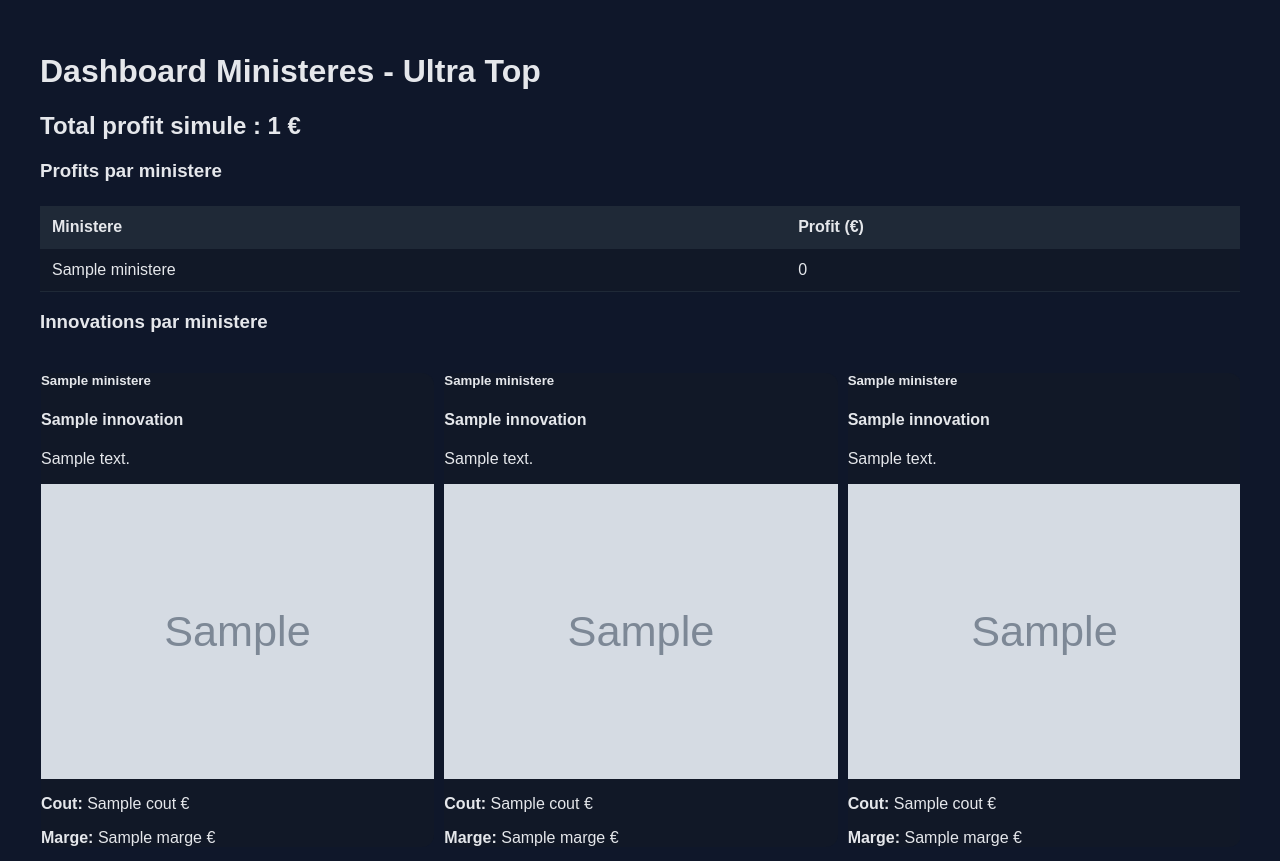
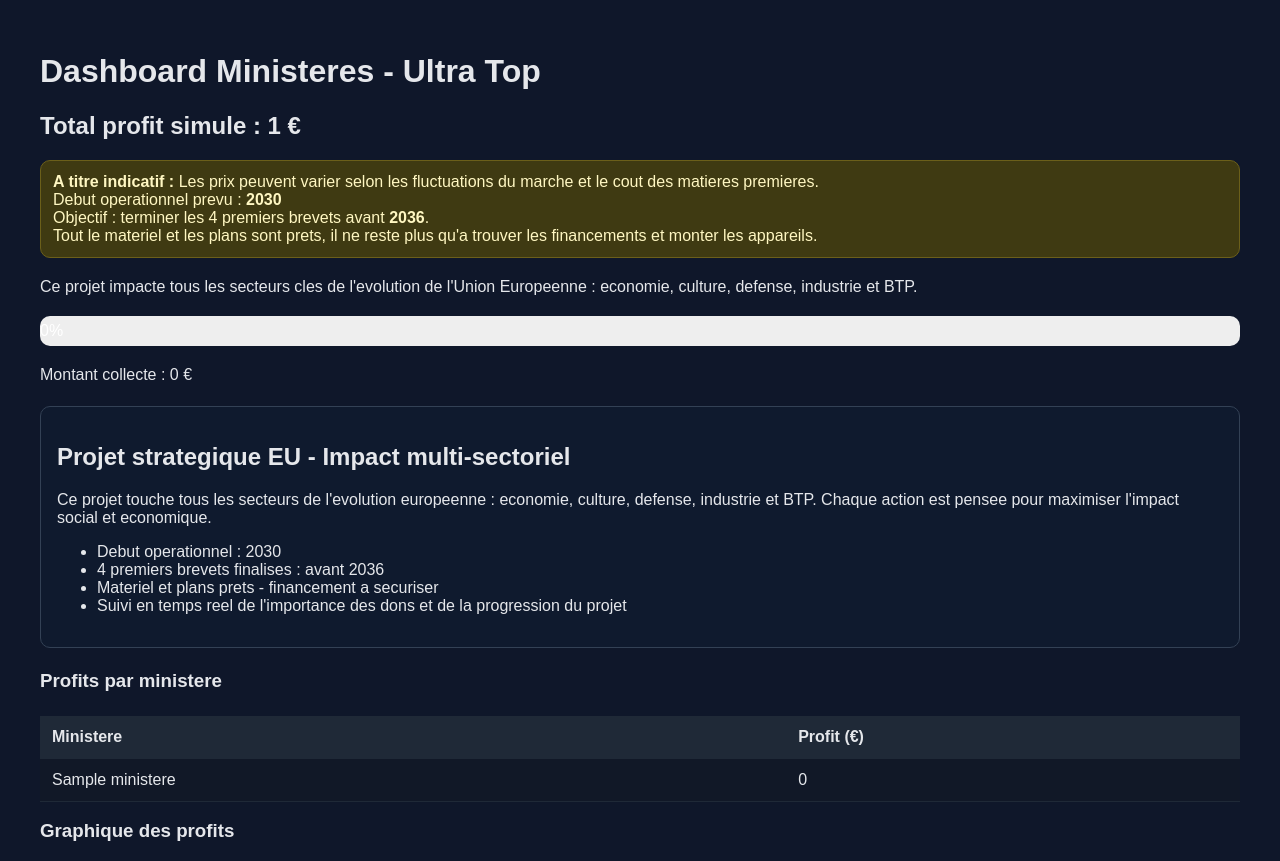
Before and after one commit to asmir-mln/asrtsdev.guithub.io, a Symfony app: template api/templates/dashboard/index.html.twig in a window 1280 px wide. Shown: the top 861 px of the page. Run offline with Twig, Linux system fonts and the light colour scheme; the template is opened without the code that fills it: most values are stand-ins (such as "Sample title", 1, 10 or a date in 2020); grey boxes marked "Sample" are stand-in pictures; some libraries are stand-ins or nearby versions.

Commit message:
dashboard graphe profits et section projet

```diff
--- a/api/templates/dashboard/index.html.twig
+++ b/api/templates/dashboard/index.html.twig
@@ -9,6 +9,36 @@
 <h1>Dashboard Ministeres - Ultra Top</h1>
 <h2>Total profit simule : {{ totalProfit|number_format(0, ',', ' ') }} €</h2>
 
+<div class="alert alert-warning p-3" style="padding:12px; border-radius:10px; background:#3f3a12; color:#fff7c2; border:1px solid #6b5f1a; margin:20px 0;">
+    <strong>A titre indicatif :</strong> Les prix peuvent varier selon les fluctuations du marche et le cout des matieres premieres. <br>
+    Debut operationnel prevu : <strong>2030</strong> <br>
+    Objectif : terminer les 4 premiers brevets avant <strong>2036</strong>. <br>
+    Tout le materiel et les plans sont prets, il ne reste plus qu'a trouver les financements et monter les appareils.
+</div>
+
+<p>Ce projet impacte tous les secteurs cles de l'evolution de l'Union Europeenne : economie, culture, defense, industrie et BTP.</p>
+
+<div class="don-bar-container" style="width: 100%; background-color: #eee; border-radius: 10px; margin:20px 0; overflow:hidden;">
+    <div id="don-bar" style="width:0%; height:30px; background-color:#4CAF50; text-align:center; color:white; line-height:30px; border-radius:10px;">
+        0%
+    </div>
+</div>
+<p id="don-status">Montant collecte : 0 €</p>
+
+<section class="projet-ultra" style="margin:22px 0; padding:16px; border:1px solid #334155; border-radius:10px; background:#0f1a2e;">
+    <h2>Projet strategique EU - Impact multi-sectoriel</h2>
+    <p>
+        Ce projet touche tous les secteurs de l'evolution europeenne : economie, culture, defense, industrie et BTP.
+        Chaque action est pensee pour maximiser l'impact social et economique.
+    </p>
+    <ul>
+        <li>Debut operationnel : 2030</li>
+        <li>4 premiers brevets finalises : avant 2036</li>
+        <li>Materiel et plans prets - financement a securiser</li>
+        <li>Suivi en temps reel de l'importance des dons et de la progression du projet</li>
+    </ul>
+</section>
+
 <h3>Profits par ministere</h3>
 <table class="table table-striped">
     <tr><th>Ministere</th><th>Profit (€)</th></tr>
@@ -19,6 +49,9 @@
         </tr>
     {% endfor %}
 </table>
+
+<h3>Graphique des profits</h3>
+<canvas id="graphProfits" width="400" height="150"></canvas>
 
 <h3>Innovations par ministere</h3>
 <div id="carouselInnovations" class="owl-carousel owl-theme">
@@ -38,6 +71,7 @@
 
 <script src="https://code.jquery.com/jquery-3.7.1.min.js"></script>
 <script src="https://cdn.jsdelivr.net/npm/owl.carousel@2.3.4/dist/owl.carousel.min.js"></script>
+<script src="https://cdn.jsdelivr.net/npm/chart.js"></script>
 <script>
 $(function() {
     $('.owl-carousel').owlCarousel({
@@ -50,6 +84,45 @@ $(function() {
             1000: { items: 3 }
         }
     });
+
+    // Simulation de progression des dons en temps reel
+    let objectif = 1000000;
+    let collecte = 0;
+
+    function miseAJourDons() {
+        let ajout = Math.floor(Math.random() * 5000);
+        collecte += ajout;
+        if (collecte > objectif) {
+            collecte = objectif;
+        }
+
+        let pourcentage = Math.floor((collecte / objectif) * 100);
+        $('#don-bar').css('width', pourcentage + '%').text(pourcentage + '%');
+        $('#don-status').text('Montant collecte : ' + collecte.toLocaleString() + ' €');
+
+        if (collecte < objectif) {
+            setTimeout(miseAJourDons, 2000);
+        }
+    }
+
+    miseAJourDons();
+
+    const ctx = document.getElementById('graphProfits').getContext('2d');
+    new Chart(ctx, {
+        type: 'bar',
+        data: {
+            labels: [{% for p in profits %}'{{ p.ministere }}'{% if not loop.last %}, {% endif %}{% endfor %}],
+            datasets: [{
+                label: 'Profit (€)',
+                data: [{% for p in profits %}{{ p.profit }}{% if not loop.last %}, {% endif %}{% endfor %}],
+                backgroundColor: '#4CAF50'
+            }]
+        },
+        options: {
+            responsive: true,
+            plugins: { legend: { display: false } }
+        }
+    });
 });
 </script>
 {% endblock %}
```
